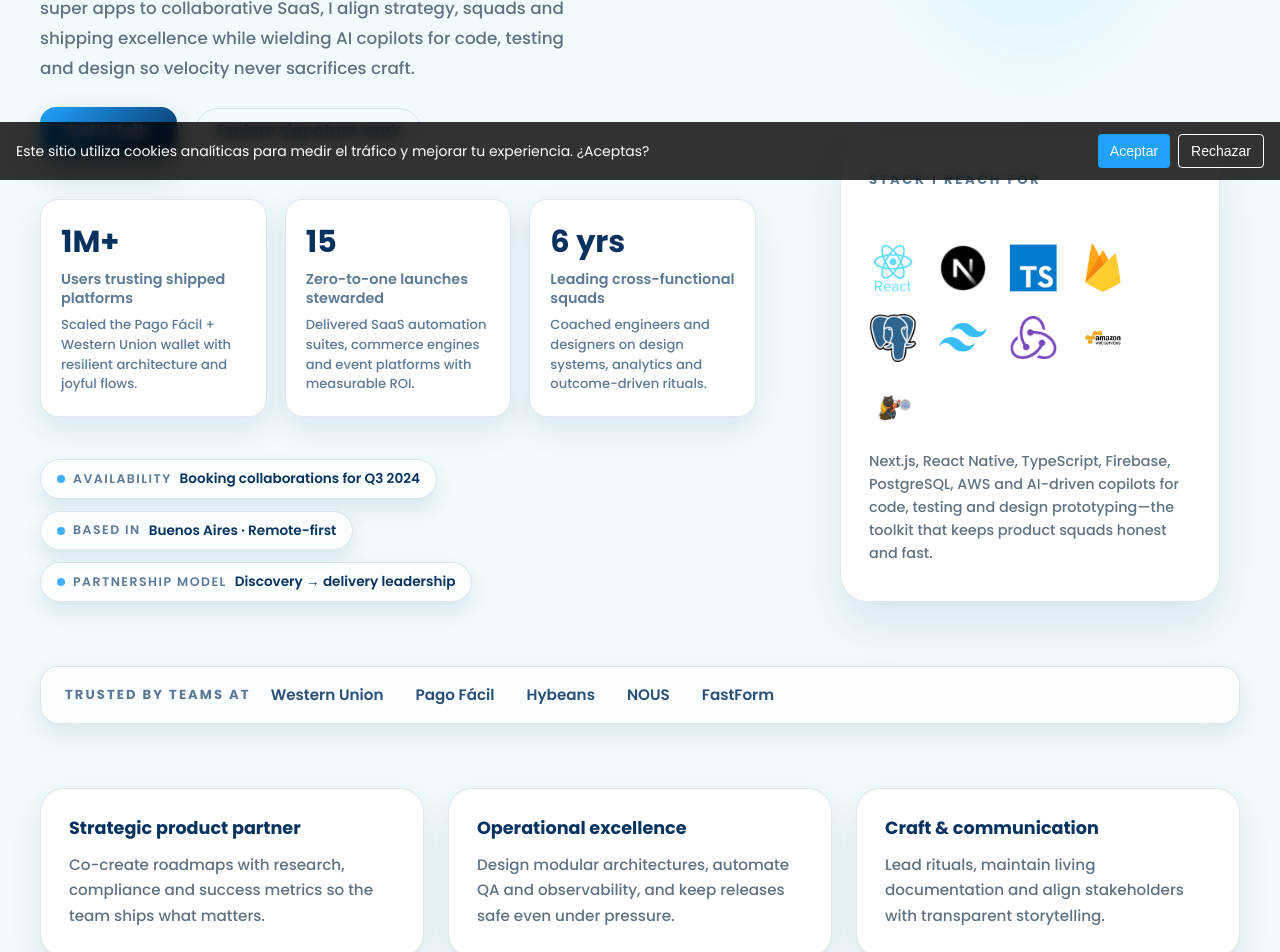
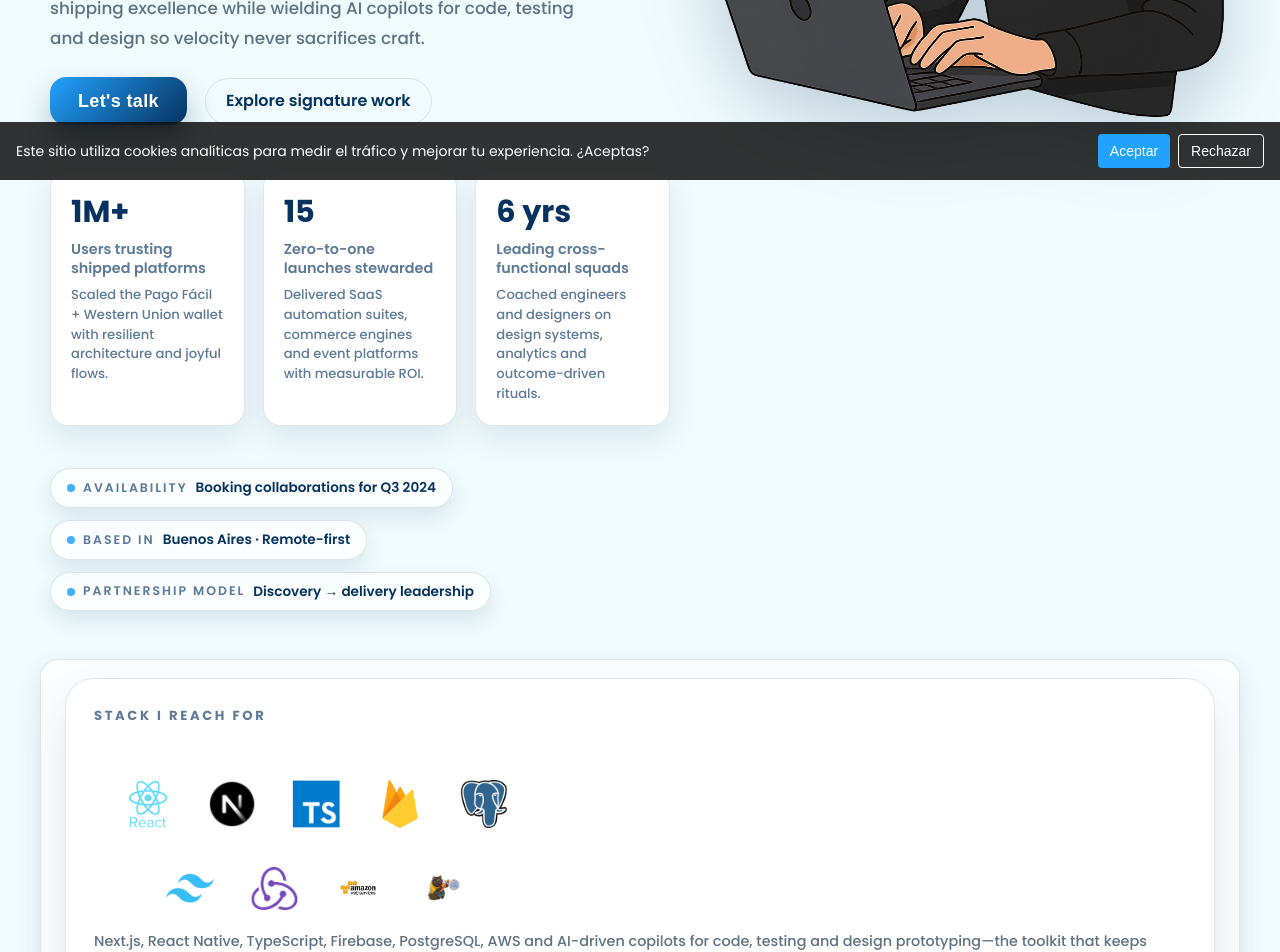
Before and after one commit to cero-vivo/luis-espinoza-porfolio, a Next.js app: page /en in a window 1280 px wide. Shown: the part 620-1572 px from the top of the page. Built offline with nearby package versions, Linux system fonts and the light colour scheme.

Commit message:
Refactor code structure for improved readability and maintainability

```diff
--- a/components/pages/landing/landing.module.css
+++ b/components/pages/landing/landing.module.css
@@ -1,8 +1,8 @@
 .heroFrame {
     width: 100%;
-    gap: 64px;
+    gap: 48px;
     align-items: stretch;
-    padding-top: 140px;
+    padding-top: 110px;
     padding-bottom: 64px;
     position: relative;
     overflow: hidden;
@@ -12,10 +12,11 @@
     position: relative;
     display: grid;
     grid-template-columns: minmax(0, 1fr) minmax(320px, 420px);
-    gap: 64px;
+    gap: 48px;
     width: 100%;
-    max-width: 1200px;
+    max-width: 1180px;
     align-self: center;
+    align-items: flex-start;
 }
 
 .heroBackground {
@@ -34,6 +35,7 @@
     display: flex;
     flex-direction: column;
     gap: 24px;
+    max-width: 620px;
 }
 
 .overline {
@@ -128,8 +130,8 @@ html.dark .title {
 .statusLabel {
     font-size: 0.78rem;
     font-weight: 600;
+    letter-spacing: 0.16em;
     text-transform: uppercase;
-    letter-spacing: 0.12em;
     color: var(--text-subtle);
 }
 
@@ -172,30 +174,14 @@ html.dark .title {
     position: relative;
     z-index: 1;
     display: flex;
-    align-items: flex-end;
-    justify-content: center;
+    align-items: flex-start;
+    justify-content: flex-end;
 }
 
-.visualGlow {
-    position: absolute;
-    inset: -10% -10% auto;
-    height: 100%;
-    background: radial-gradient(60% 70% at 50% 10%, rgba(34, 162, 255, 0.45) 0%, rgba(34, 162, 255, 0) 70%);
-    filter: blur(40px);
-    opacity: 0.7;
-}
-
-.visualCard {
-    position: relative;
-    padding: 36px 28px;
-    width: min(100%, 380px);
-    border-radius: 28px;
-    background: var(--surface-elevated);
-    border: 1px solid var(--border-subtle);
-    box-shadow: 0 24px 46px var(--shadow-soft);
-    display: flex;
-    flex-direction: column;
-    gap: 18px;
+.avatarImage {
+    width: clamp(540px, 28vw, 360px);
+    height: auto;
+    filter: drop-shadow(0 24px 36px rgba(6, 50, 95, 0.22));
 }
 
 .visualLabel {
@@ -222,18 +208,42 @@ html.dark .title {
     line-height: 1.6 !important;
 }
 
+.stackCard,
 .trustedRow {
     width: 100%;
     max-width: 1200px;
     align-self: center;
     display: flex;
-    align-items: center;
+    align-items: stretch;
     gap: 20px;
     padding: 18px 24px;
     border-radius: 18px;
     background: var(--surface-glass);
     border: 1px solid var(--border-subtle);
     box-shadow: 0 10px 24px var(--shadow-soft);
+}
+
+.stackCard {
+    justify-content: space-between;
+    flex-direction: row;
+}
+
+.stackCard .visualCard {
+    width: 100%;
+    padding: 28px;
+}
+
+.visualCard {
+    position: relative;
+    padding: 36px 28px;
+    width: min(100%, 420px);
+    border-radius: 28px;
+    background: var(--surface-elevated);
+    border: 1px solid var(--border-subtle);
+    box-shadow: 0 24px 46px var(--shadow-soft);
+    display: flex;
+    flex-direction: column;
+    gap: 18px;
 }
 
 .trustedLabel {
@@ -264,68 +274,44 @@ html.dark .trustedLabel {
     opacity: 0.85;
 }
 
-.pillarGrid {
-    display: grid;
-    grid-template-columns: repeat(3, minmax(0, 1fr));
-    gap: 24px;
-    width: 100%;
-    max-width: 1200px;
-    align-self: center;
-}
-
-.pillarCard {
-    padding: 28px;
-    border-radius: 24px;
-    background: var(--surface-card);
-    border: 1px solid var(--border-subtle);
-    box-shadow: 0 14px 32px var(--shadow-soft);
-    display: flex;
-    flex-direction: column;
-    gap: 12px;
-}
-
-.pillarTitle {
-    font-size: 1.1rem;
-    font-weight: 700;
-    color: var(--text-primary);
-}
-
-.pillarDescription {
-    font-size: 0.95rem !important;
-    line-height: 1.7 !important;
-    color: var(--text-secondary) !important;
-}
-
 @media (max-width: 1100px) {
-    .heroFrame {
-        gap: 50px;
-        padding-top: 120px;
-    }
-
     .heroLayout {
-        grid-template-columns: 1fr;
+        grid-template-columns: minmax(0, 1fr) minmax(280px, 1fr);
     }
 
     .heroVisual {
-        order: -1;
-    }
-
-    .visualCard {
-        margin-inline: auto;
-    }
-
-    .metricsRow {
-        grid-template-columns: repeat(3, minmax(0, 1fr));
-    }
-
-    .trustedRow {
-        flex-wrap: wrap;
+        justify-content: center;
     }
 }
 
 @media (max-width: 820px) {
     .heroFrame {
-        padding-top: 110px;
+        padding-top: 96px;
+        gap: 36px;
+    }
+
+    .heroLayout {
+        grid-template-columns: 1fr;
+        gap: 32px;
+        text-align: center;
+        align-items: center;
+    }
+
+    .heroCopy {
+        align-items: center;
+    }
+
+    .title,
+    .message {
+        text-align: center;
+    }
+
+    .ctaRow {
+        justify-content: center;
+    }
+
+    .heroVisual {
+        order: -1;
     }
 
     .metricsRow {
@@ -335,16 +321,32 @@ html.dark .trustedLabel {
     .pillarGrid {
         grid-template-columns: repeat(2, minmax(0, 1fr));
     }
+
+    .stackCard {
+        order: 2;
+        flex-direction: column;
+        align-items: stretch;
+    }
+
+    .stackCard .visualCard {
+        align-items: center;
+        text-align: center;
+    }
 }
 
 @media (max-width: 640px) {
     .heroFrame {
-        padding-top: 96px;
-        padding-inline: 8px;
+        padding-top: 86px;
+        padding-inline: 16px;
+        gap: 32px;
     }
 
     .heroLayout {
-        gap: 40px;
+        gap: 28px;
+    }
+
+    .visualAvatar {
+        max-width: 240px;
     }
 
     .message {
@@ -360,12 +362,13 @@ html.dark .trustedLabel {
         grid-template-columns: 1fr;
     }
 
+    .stackCard,
     .trustedRow {
         padding: 16px 18px;
     }
 
-    .trustedLabel {
-        width: 100%;
+    .stackCard .visualCard {
+        padding: 24px;
     }
 
     .pillarGrid {
--- a/components/pages/landing/landing.tsx
+++ b/components/pages/landing/landing.tsx
@@ -1,12 +1,13 @@
 import { Frame } from '@/components/basic/frame/frame'
 import { Heading } from '@/components/basic/heading/heading'
 import { Paragraph } from '@/components/basic/paragraph/paragraph'
-import { TechStack } from '@/components/shared/tech-stack/tech-stack'
-import { TechIcon } from '@/components/shared/tech-stack/tech-index'
 import { Sections } from '@/types/constant'
 import { LetsTalkButton } from './lets-talk-button'
 import styles from "./landing.module.css"
 import { useTranslations } from 'next-intl'
+import Image from 'next/image'
+import { TechStack } from '@/components/shared/tech-stack/tech-stack'
+import { TechIcon } from '@/components/shared/tech-stack/tech-index'
 
 const iconStack: TechIcon[] = [
 	"react",
@@ -78,12 +79,14 @@ export const Landing = () => {
 					</div>
 				</div>
 				<div className={styles.heroVisual}>
-					<div className={styles.visualGlow} aria-hidden />
-					<div className={styles.visualCard}>
-						<span className={styles.visualLabel}>{t('stack.title')}</span>
-						<TechStack icons={iconStack} boxClasses={styles.techIcons} iconClasses={styles.heroIcon} />
-						<Paragraph text={t('stack.description')} variant='regular' classes={styles.visualCopy} />
-					</div>
+					<Image src="/images/avatar_laptop.png" alt="Luis Espinoza" width={360} height={360} priority className={styles.avatarImage} />
+				</div>
+			</section>
+			<section className={styles.stackCard}>
+				<div className={styles.visualCard}>
+					<span className={styles.visualLabel}>{t('stack.title')}</span>
+					<TechStack icons={iconStack} boxClasses={styles.techIcons} iconClasses={styles.heroIcon} />
+					<Paragraph text={t('stack.description')} variant='regular' classes={styles.visualCopy} />
 				</div>
 			</section>
 			<section className={styles.trustedRow}>
```
Also changed, not shown: public/images/avatar.png (added), public/images/avatar_laptop.png (added).
